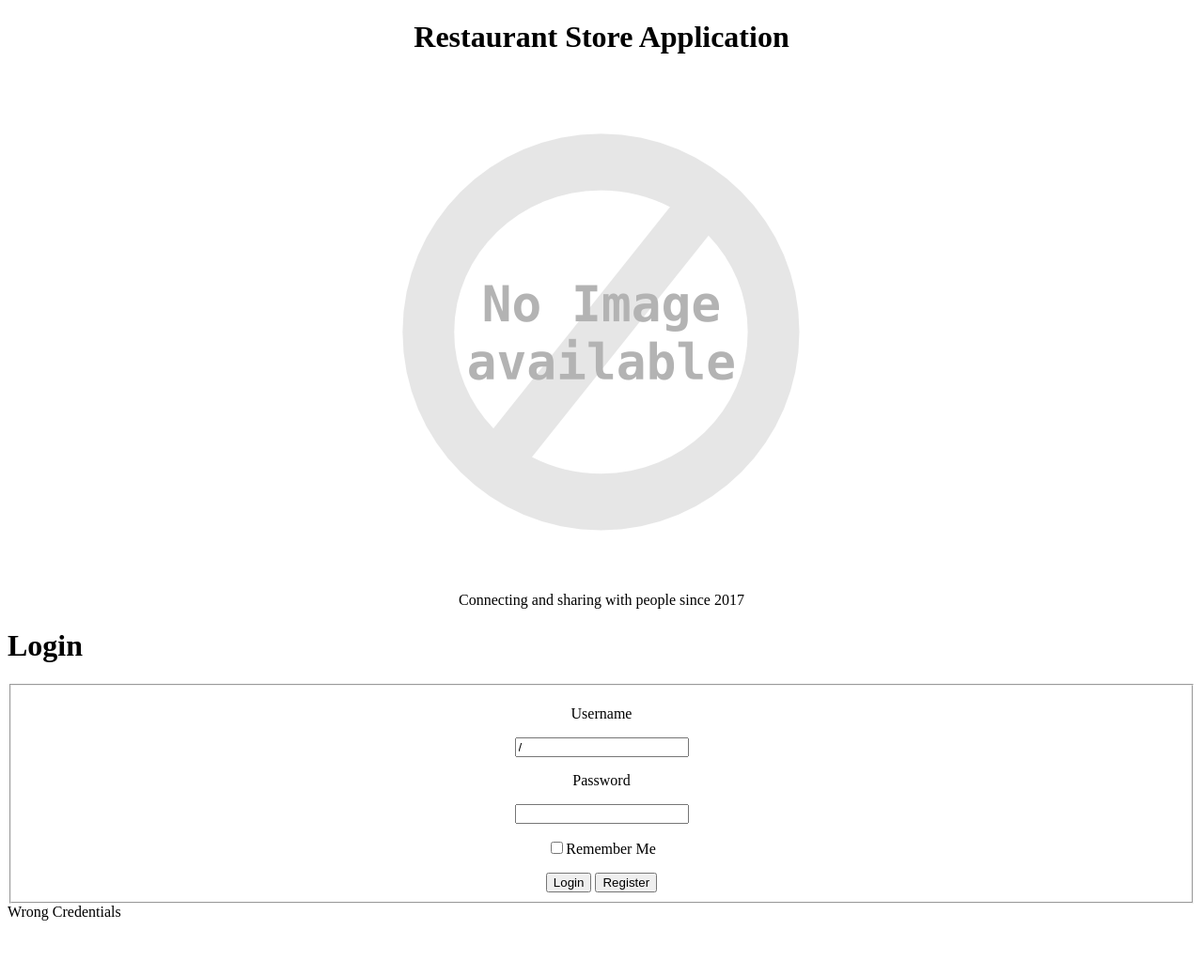
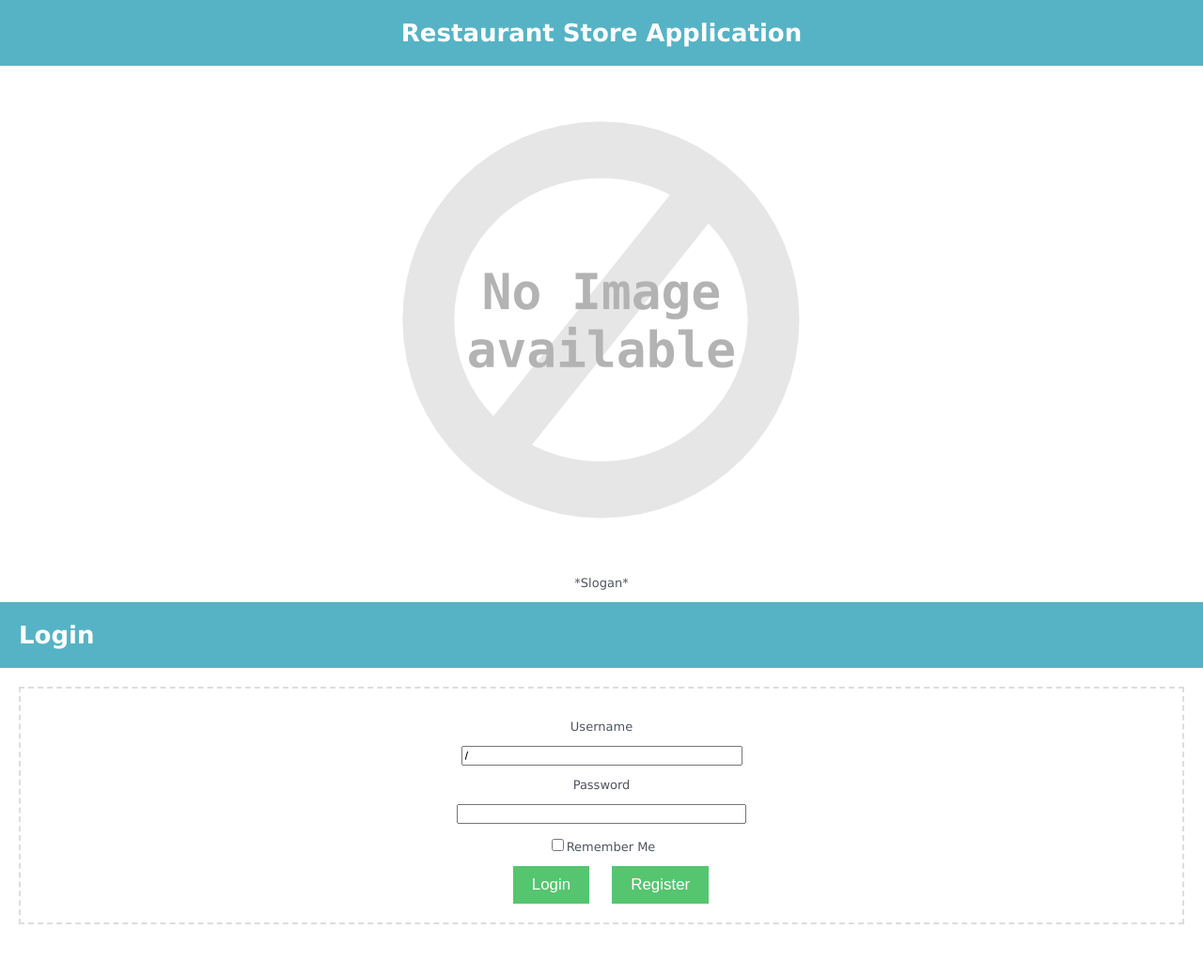
Before and after one commit to abelardogzz/RestaurantWebStoreApp, a PHP site: page /Loginindex.php in a window 1280 px wide. Shown: the whole page at 94% size. Before the commit the page ends 980 px from the top, so only its background shows below. Run offline with PHP 8.4, Linux system fonts and the light colour scheme; some libraries are stand-ins or nearby versions.

Commit message:
Text change to template(generic), add of preliminar CSS, Creation of PublicHome page

```diff
--- /dev/null
+++ b/CSS/style.css
@@ -0,0 +1,119 @@
+body {
+	font-family: Verdana, sand-serif;
+	font-size: 13px;
+	color: #4F545F;
+	margin:  0;
+	padding: 0;
+}
+
+h1{
+	background-color: #55B3C5;
+	margin: 0;
+	padding: 20px;
+	color: white;
+}
+h2{
+	background-color: #54A2DC;
+	margin: 0;
+	padding: 20px;
+	color: white;
+	text-align: center;
+}
+fieldset{
+	border: 2px dashed #dddddd;
+	margin: 20px;
+	padding: 20px;
+}
+
+legend{
+	font-size: 1.3em;
+	font-weight: 900;
+}
+
+fieldset > span#InformationSpan{
+	background: url('../images/infoicon.png') no-repeat center left #CCE9F8;
+	border: 1px solid #6278B0;
+	color: #42579C;
+	padding:  20px 40px;
+	display: block;
+}
+
+fieldset >span{
+	color: #FF0000;
+}
+
+.formElement{
+	font-size: 1em;
+	padding: 5px 10x;
+	width: 300px;
+}
+
+select{
+	font-size: 2em;
+	width: 250px;
+}
+
+#LoginBtn{
+	text-align: center;
+	background: #56C56F;
+}
+#RegistrationBtn{
+	text-align: center;
+	background: #56C56F;
+}
+#cancelbtn{
+	text-align: center;
+	background: #D9534F;
+}
+.idWrongCredentials{
+	background-color: #FF0000;
+	margin: 0;
+	padding: 20px;
+	color: black;
+	align-self: center;
+	visibility: hidden;
+}
+
+input[type=submit]{
+	padding: 10px 20px;
+	font-size: 1.3em;
+	color: white;
+	background-color: green;
+	margin: 0 0 0 20px;
+	border: 0;
+}
+
+input[type=submit]:hover{
+	cursor: pointer;
+}
+
+input[type=text]{
+   width: 25%;
+   box-sizing: border-box;
+}
+
+#CommentBox{
+	width: 25%;
+   padding: 10px 10px 20px;
+   margin: 10px 0px 100px 20px;
+   box-sizing: border-box;
+}
+
+ul#menu{
+	list-style: none;
+	margin: 0;
+	padding: 0;
+	background-color: #CCC;
+	overflow: hidden; /*Desconecta los elementos extra*/
+	text-align: center;
+}
+ul#menu li{
+	padding: 20px 50px 20px 50px;
+	display: inline-block;
+}
+
+ul#menu li:hover, ul#menu li.selected{
+	background-color: #999;
+	color: white;
+	cursor: pointer;
+}
--- a/Loginindex.php
+++ b/Loginindex.php
@@ -16,7 +16,7 @@
 			<h1>Restaurant Store Application</h1>
 			<br/>
 			<img id="logo" src="images/default.png"/>
-			<p>Connecting and sharing with people since 2017</p>
+			<p>*Slogan*</p>
 		</span>
 	</div>
 
```
Also changed, not shown: PublicHome.php (renamed from home.php, +11 -17 lines).
